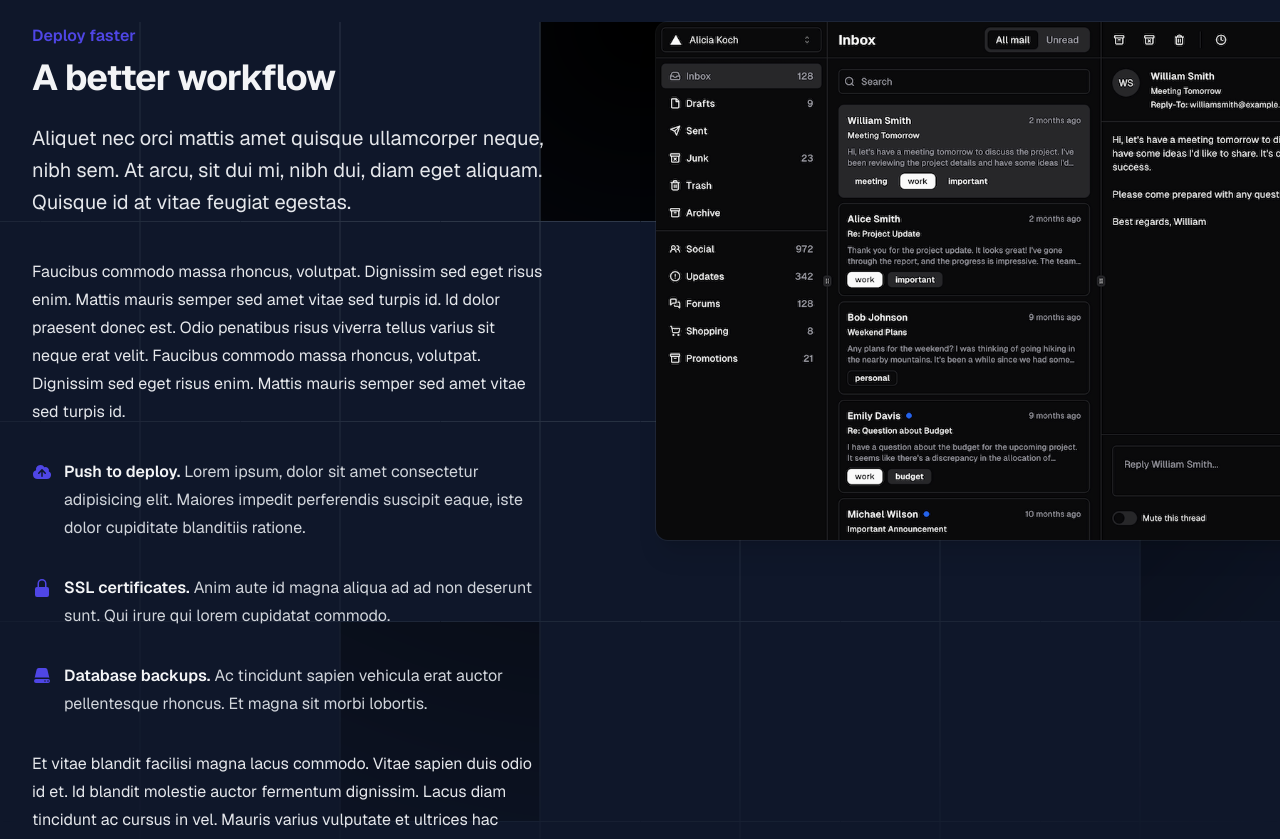
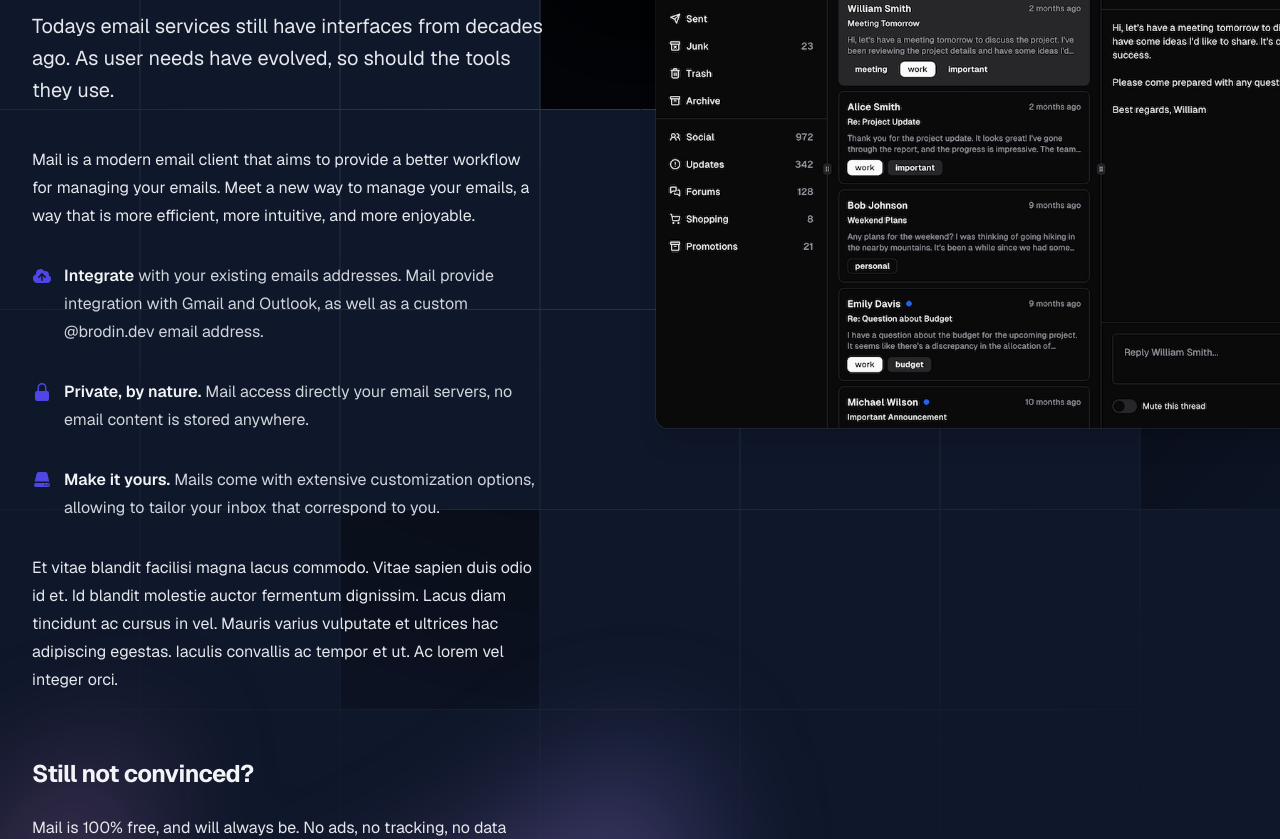
Before and after one commit to NathanBrodin/Mail, a Next.js app: page /en/discover in a window 1280 px wide. Shown: the part 1940-2779 px from the top of the page. Built offline with nearby package versions, Linux system fonts and the light colour scheme.

Commit message:
build: improved content

```diff
--- a/app/[lang]/discover/components/features.tsx
+++ b/app/[lang]/discover/components/features.tsx
@@ -45,15 +45,13 @@ export default function Features() {
           <div className="lg:pr-4">
             <div className="lg:max-w-lg">
               <p className="text-base font-semibold leading-7 text-indigo-600">
-                Deploy faster
+                Mail, reinvented.
               </p>
               <h1 className="mt-2 text-3xl font-bold tracking-tight text-gray-100 sm:text-4xl">
                 A better workflow
               </h1>
               <p className="mt-6 text-xl leading-8 text-gray-200">
-                Aliquet nec orci mattis amet quisque ullamcorper neque, nibh
-                sem. At arcu, sit dui mi, nibh dui, diam eget aliquam. Quisque
-                id at vitae feugiat egestas.
+                Todays email services still have interfaces from decades ago. As user needs have evolved, so should the tools they use.
               </p>
             </div>
           </div>
@@ -69,12 +67,8 @@ export default function Features() {
           <div className="lg:pr-4">
             <div className="max-w-xl text-base leading-7 text-gray-200 lg:max-w-lg">
               <p>
-                Faucibus commodo massa rhoncus, volutpat. Dignissim sed eget
-                risus enim. Mattis mauris semper sed amet vitae sed turpis id.
-                Id dolor praesent donec est. Odio penatibus risus viverra tellus
-                varius sit neque erat velit. Faucibus commodo massa rhoncus,
-                volutpat. Dignissim sed eget risus enim. Mattis mauris semper
-                sed amet vitae sed turpis id.
+              Mail is a modern email client that aims to provide a better workflow for managing your emails.
+              Meet a new way to manage your emails, a way that is more efficient, more intuitive, and more enjoyable.
               </p>
               <ul role="list" className="mt-8 space-y-8 text-gray-300">
                 <li className="flex gap-x-3">
@@ -84,11 +78,9 @@ export default function Features() {
                   />
                   <span>
                     <strong className="font-semibold text-gray-100">
-                      Push to deploy.
+                      Integrate
                     </strong>{' '}
-                    Lorem ipsum, dolor sit amet consectetur adipisicing elit.
-                    Maiores impedit perferendis suscipit eaque, iste dolor
-                    cupiditate blanditiis ratione.
+                    with your existing emails addresses. Mail provide integration with Gmail and Outlook, as well as a custom @brodin.dev email address.
                   </span>
                 </li>
                 <li className="flex gap-x-3">
@@ -98,10 +90,9 @@ export default function Features() {
                   />
                   <span>
                     <strong className="font-semibold text-gray-100">
-                      SSL certificates.
+                      Private, by nature.
                     </strong>{' '}
-                    Anim aute id magna aliqua ad ad non deserunt sunt. Qui irure
-                    qui lorem cupidatat commodo.
+                    Mail access directly your email servers, no email content is stored anywhere.
                   </span>
                 </li>
                 <li className="flex gap-x-3">
@@ -111,10 +102,9 @@ export default function Features() {
                   />
                   <span>
                     <strong className="font-semibold text-gray-100">
-                      Database backups.
+                      Make it yours.
                     </strong>{' '}
-                    Ac tincidunt sapien vehicula erat auctor pellentesque
-                    rhoncus. Et magna sit morbi lobortis.
+                    Mails come with extensive customization options, allowing to tailor your inbox that correspond to you.
                   </span>
                 </li>
               </ul>
@@ -126,15 +116,10 @@ export default function Features() {
                 et ut. Ac lorem vel integer orci.
               </p>
               <h2 className="mt-16 text-2xl font-bold tracking-tight text-gray-100">
-                No server? No problem.
+                Still not convinced?
               </h2>
               <p className="mt-6">
-                Id orci tellus laoreet id ac. Dolor, aenean leo, ac etiam
-                consequat in. Convallis arcu ipsum urna nibh. Pharetra, euismod
-                vitae interdum mauris enim, consequat vulputate nibh. Maecenas
-                pellentesque id sed tellus mauris, ultrices mauris. Tincidunt
-                enim cursus ridiculus mi. Pellentesque nam sed nullam sed diam
-                turpis ipsum eu a sed convallis diam.
+                Mail is 100% free, and will always be. No ads, no tracking, no data mining. Just a better email client.
               </p>
             </div>
           </div>
--- a/app/[lang]/discover/components/hero.tsx
+++ b/app/[lang]/discover/components/hero.tsx
@@ -15,7 +15,7 @@ export default function Hero() {
           }}
         />
       </div>
-      <div className="mx-auto max-w-2xl py-32 sm:py-48 lg:py-56">
+      <div className="mx-auto max-w-2xl pt-32 sm:pt-48 lg:pt-56 pb-16 sm:pb-24 lg:pb-28">
         <div className="text-center">
           <h1 className="text-4xl font-bold tracking-tight text-gray-100 sm:text-6xl">
             Redefining Your
```
